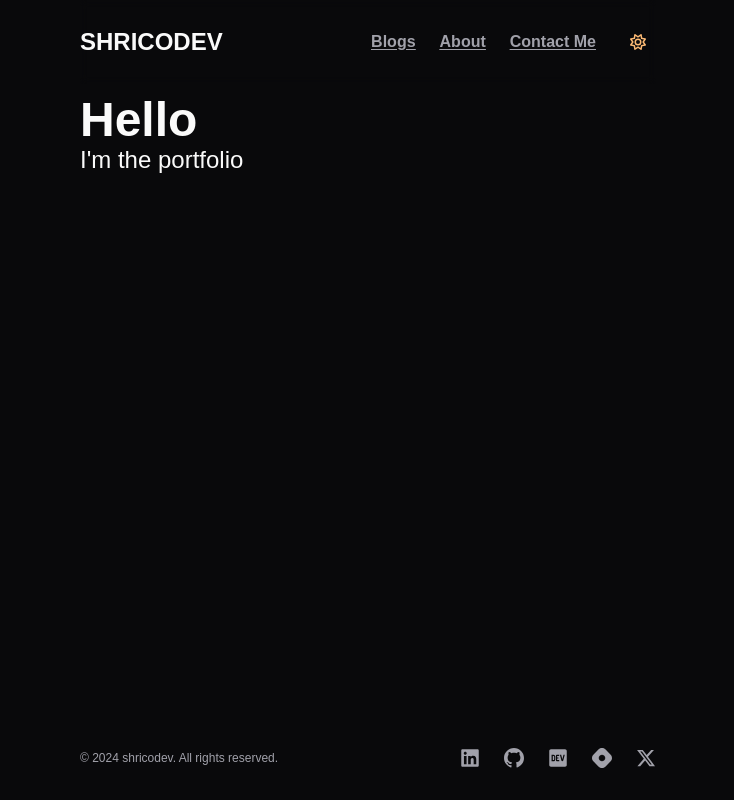
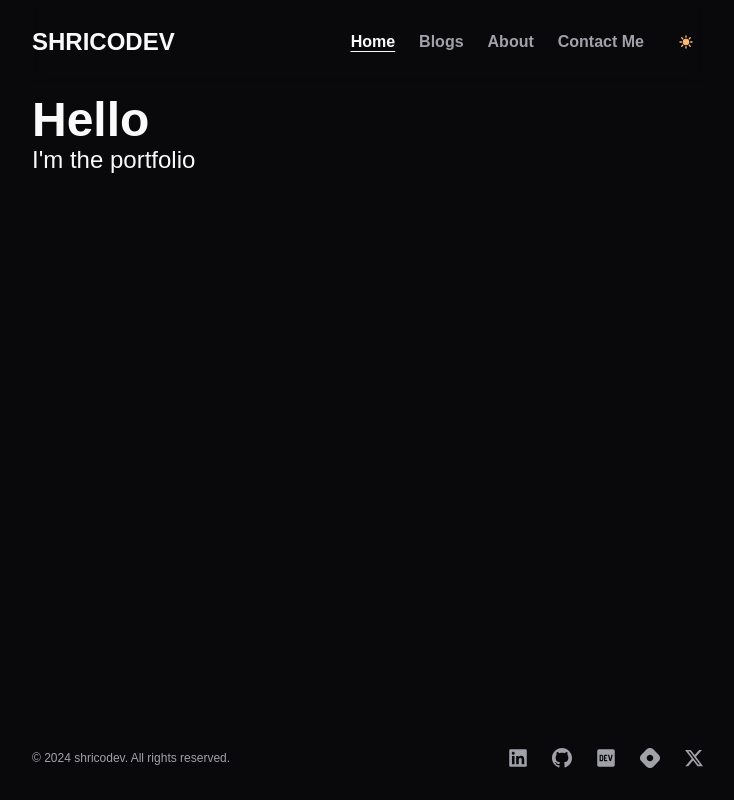
Before and after one commit to OctoPie23/my-react-portfolio, a Next.js app: page / in a window 1280 px wide. Shown: the whole page, without its empty margins (272-1006 px from the left). Built offline with nearby package versions, Linux system fonts and the light colour scheme.

Commit message:
feat: Add Socials comp & dyn. style for nav items

```diff
--- a/app/layout.tsx
+++ b/app/layout.tsx
@@ -31,11 +31,11 @@ export default function RootLayout({
     // It requires this to be set since, we don't really know the user theme preference on the server side.
     <html lang='en' suppressHydrationWarning>
       <body
-        className={`${geistSans.variable} ${geistMono.variable} mx-auto flex min-h-screen max-w-xl flex-col px-2 antialiased sm:px-0`}
+        className={`${geistSans.variable} ${geistMono.variable} mx-auto flex min-h-screen max-w-2xl flex-col px-2 antialiased sm:px-0`}
       >
         <Providers>
           <Navbar />
-          <main className='max-w-xl grow'>{children}</main>
+          <main className='max-w-2xl grow'>{children}</main>
           <Footer />
         </Providers>
       </body>
--- a/components/footer.tsx
+++ b/components/footer.tsx
@@ -36,7 +36,7 @@ const socials = [
 
 export const Footer = () => {
   return (
-    <footer className='container max-w-xl py-8'>
+    <footer className='container max-w-2xl py-8'>
       <div className='md:flex md:items-center md:justify-between'>
         <div className='flex justify-center space-x-6 md:order-2'>
           {socials.map((social) => (
@@ -48,7 +48,7 @@ export const Footer = () => {
               className='text-muted-foreground hover:text-foreground'
             >
               <span className='sr-only'>{social.name}</span>
-              <social.icon />
+              <social.icon className='size-5' />
             </a>
           ))}
         </div>
--- a/components/icons.tsx
+++ b/components/icons.tsx
@@ -1,14 +1,65 @@
 import { SVGProps } from 'react'
+
+export function Loader(
+  props: JSX.IntrinsicAttributes & SVGProps<SVGSVGElement>,
+) {
+  return (
+    <svg
+      fill='currentColor'
+      viewBox='0 0 512 512'
+      xmlns='http://www.w3.org/2000/svg'
+      {...props}
+    >
+      <path d='M222.7 32.1c5 16.9-4.6 34.8-21.5 39.8C121.8 95.6 64 169.1 64 256c0 106 86 192 192 192s192-86 192-192c0-86.9-57.8-160.4-137.1-184.1c-16.9-5-26.6-22.9-21.5-39.8s22.9-26.6 39.8-21.5C434.9 42.1 512 140 512 256c0 141.4-114.6 256-256 256S0 397.4 0 256C0 140 77.1 42.1 182.9 10.6c16.9-5 34.8 4.6 39.8 21.5z' />
+    </svg>
+  )
+}
+
+export function SunIcon(
+  props: JSX.IntrinsicAttributes & SVGProps<SVGSVGElement>,
+) {
+  return (
+    <svg
+      fill='currentColor'
+      viewBox='0 0 24 24'
+      xmlns='http://www.w3.org/2000/svg'
+      {...props}
+    >
+      <path
+        fill-rule='evenodd'
+        d='M13 3a1 1 0 1 0-2 0v2a1 1 0 1 0 2 0V3ZM6.343 4.929A1 1 0 0 0 4.93 6.343l1.414 1.414a1 1 0 0 0 1.414-1.414L6.343 4.929Zm12.728 1.414a1 1 0 0 0-1.414-1.414l-1.414 1.414a1 1 0 0 0 1.414 1.414l1.414-1.414ZM12 7a5 5 0 1 0 0 10 5 5 0 0 0 0-10Zm-9 4a1 1 0 1 0 0 2h2a1 1 0 1 0 0-2H3Zm16 0a1 1 0 1 0 0 2h2a1 1 0 1 0 0-2h-2ZM7.757 17.657a1 1 0 1 0-1.414-1.414l-1.414 1.414a1 1 0 1 0 1.414 1.414l1.414-1.414Zm9.9-1.414a1 1 0 0 0-1.414 1.414l1.414 1.414a1 1 0 0 0 1.414-1.414l-1.414-1.414ZM13 19a1 1 0 1 0-2 0v2a1 1 0 1 0 2 0v-2Z'
+        clip-rule='evenodd'
+      />
+    </svg>
+  )
+}
+
+export function MoonIcon(
+  props: JSX.IntrinsicAttributes & SVGProps<SVGSVGElement>,
+) {
+  return (
+    <svg
+      fill='currentColor'
+      viewBox='0 0 24 24'
+      xmlns='http://www.w3.org/2000/svg'
+      {...props}
+    >
+      <path
+        fill-rule='evenodd'
+        d='M11.675 2.015a.998.998 0 0 0-.403.011C6.09 2.4 2 6.722 2 12c0 5.523 4.477 10 10 10 4.356 0 8.058-2.784 9.43-6.667a1 1 0 0 0-1.02-1.33c-.08.006-.105.005-.127.005h-.001l-.028-.002A5.227 5.227 0 0 0 20 14a8 8 0 0 1-8-8c0-.952.121-1.752.404-2.558a.996.996 0 0 0 .096-.428V3a1 1 0 0 0-.825-.985Z'
+        clip-rule='evenodd'
+      />
+    </svg>
+  )
+}
 
 export function GitHubIcon(
   props: JSX.IntrinsicAttributes & SVGProps<SVGSVGElement>,
 ) {
   return (
     <svg
-      width='20'
-      height='20'
+      fill='currentColor'
       viewBox='0 0 24 24'
-      fill='none'
       xmlns='http://www.w3.org/2000/svg'
       {...props}
     >
@@ -32,13 +83,8 @@ export function TwitterIcon(
 ) {
   return (
     <svg
-      stroke='currentColor'
       fill='currentColor'
-      strokeWidth='0'
       viewBox='0 0 512 512'
-      className='h-5 w-5'
-      height='1em'
-      width='1em'
       xmlns='http://www.w3.org/2000/svg'
       {...props}
     >
@@ -52,12 +98,9 @@ export function HashnodeIcon(
 ) {
   return (
     <svg
-      className='h-5 w-5'
-      width='337'
-      height='337'
+      fill='currentColor'
       viewBox='0 0 337 337'
-      stroke='currentColor'
-      fill='currentColor'
+      xmlns='http://www.w3.org/2000/svg'
       {...props}
     >
       <rect x='113' y='113' width='111' height='111' rx='55.5' fill='none' />
@@ -76,13 +119,8 @@ export function LinkedInIcon(
 ) {
   return (
     <svg
-      stroke='currentColor'
       fill='currentColor'
-      strokeWidth='0'
       viewBox='0 0 448 512'
-      className='h-5 w-5'
-      height='1em'
-      width='1em'
       xmlns='http://www.w3.org/2000/svg'
       {...props}
     >
@@ -96,10 +134,9 @@ export function DevToIcon(
 ) {
   return (
     <svg
+      fill='currentColor'
       xmlns='http://www.w3.org/2000/svg'
       viewBox='0 0 448 512'
-      className='h-5 w-5'
-      fill='currentColor'
       {...props}
     >
       <path d='M120.1 208.3c-3.9-2.9-7.8-4.4-11.7-4.4H91v104.5h17.5c3.9 0 7.8-1.5 11.7-4.4 3.9-2.9 5.8-7.3 5.8-13.1v-69.7c0-5.8-2-10.2-5.8-13.1zM404.1 32H43.9C19.7 32 .1 51.6 0 75.8v360.4C.1 460.4 19.7 480 43.9 480h360.2c24.2 0 43.8-19.6 43.9-43.8V75.8c-.1-24.2-19.7-43.8-43.9-43.8zM154.2 291.2c0 18.8-11.6 47.3-48.4 47.3h-46.4V173h47.4c35.4 0 47.4 28.5 47.4 47.3v70.9zm100.7-88.7H201.6v38.4h32.6v29.6H201.6v38.4h53.3v29.6h-62.2c-11.2.3-20.4-8.5-20.7-19.7V193.7c-.3-11.2 8.6-20.4 19.7-20.7h63.2v29.5zm103.6 115.3c-13.2 30.8-36.9 24.6-47.4 0l-38.5-144.8h32.6l29.7 113.7 29.6-113.7h32.6l-38.5 144.8z' />
@@ -107,42 +144,64 @@ export function DevToIcon(
   )
 }
 
-export function Loader(
+export function LeetCodeIcon(
   props: JSX.IntrinsicAttributes & SVGProps<SVGSVGElement>,
 ) {
   return (
     <svg
       fill='currentColor'
+      viewBox='0 0 24 24'
       xmlns='http://www.w3.org/2000/svg'
-      viewBox='0 0 512 512'
       {...props}
     >
-      <path d='M222.7 32.1c5 16.9-4.6 34.8-21.5 39.8C121.8 95.6 64 169.1 64 256c0 106 86 192 192 192s192-86 192-192c0-86.9-57.8-160.4-137.1-184.1c-16.9-5-26.6-22.9-21.5-39.8s22.9-26.6 39.8-21.5C434.9 42.1 512 140 512 256c0 141.4-114.6 256-256 256S0 397.4 0 256C0 140 77.1 42.1 182.9 10.6c16.9-5 34.8 4.6 39.8 21.5z' />
+      <path d='M22,14.355c0-0.742-0.564-1.346-1.26-1.346H10.676c-0.696,0-1.26,0.604-1.26,1.346s0.563,1.346,1.26,1.346H20.74C21.436,15.702,22,15.098,22,14.355z'></path>
+      <path d='M3.482,18.187l4.313,4.361C8.768,23.527,10.113,24,11.598,24c1.485,0,2.83-0.512,3.805-1.494l2.588-2.637c0.51-0.514,0.492-1.365-0.039-1.9c-0.531-0.535-1.375-0.553-1.884-0.039l-2.676,2.607c-0.462,0.467-1.102,0.662-1.809,0.662s-1.346-0.195-1.81-0.662l-4.298-4.363c-0.463-0.467-0.696-1.15-0.696-1.863c0-0.713,0.233-1.357,0.696-1.824l4.285-4.38c0.463-0.467,1.116-0.645,1.822-0.645s1.346,0.195,1.809,0.662l2.676,2.606c0.51,0.515,1.354,0.497,1.885-0.038c0.531-0.536,0.549-1.387,0.039-1.901l-2.588-2.636c-0.649-0.646-1.471-1.116-2.392-1.33l-0.034-0.007l2.447-2.503c0.512-0.514,0.494-1.366-0.037-1.901c-0.531-0.535-1.376-0.552-1.887-0.038L3.482,10.476C2.509,11.458,2,12.813,2,14.311C2,15.809,2.509,17.207,3.482,18.187z'></path>
     </svg>
   )
 }
 
-export function SunIcon(
+export function GeeksForGeeksIcon(
   props: JSX.IntrinsicAttributes & SVGProps<SVGSVGElement>,
 ) {
   return (
     <svg
       fill='currentColor'
+      viewBox='0 0 24 24'
       xmlns='http://www.w3.org/2000/svg'
-      viewBox='0 0 512 512'
       {...props}
     >
-      <path d='M375.7 19.7c-1.5-8-6.9-14.7-14.4-17.8s-16.1-2.2-22.8 2.4L256 61.1 173.5 4.2c-6.7-4.6-15.3-5.5-22.8-2.4s-12.9 9.8-14.4 17.8l-18.1 98.5L19.7 136.3c-8 1.5-14.7 6.9-17.8 14.4s-2.2 16.1 2.4 22.8L61.1 256 4.2 338.5c-4.6 6.7-5.5 15.3-2.4 22.8s9.8 13 17.8 14.4l98.5 18.1 18.1 98.5c1.5 8 6.9 14.7 14.4 17.8s16.1 2.2 22.8-2.4L256 450.9l82.5 56.9c6.7 4.6 15.3 5.5 22.8 2.4s12.9-9.8 14.4-17.8l18.1-98.5 98.5-18.1c8-1.5 14.7-6.9 17.8-14.4s2.2-16.1-2.4-22.8L450.9 256l56.9-82.5c4.6-6.7 5.5-15.3 2.4-22.8s-9.8-12.9-17.8-14.4l-98.5-18.1L375.7 19.7zM269.6 110l65.6-45.2 14.4 78.3c1.8 9.8 9.5 17.5 19.3 19.3l78.3 14.4L402 242.4c-5.7 8.2-5.7 19 0 27.2l45.2 65.6-78.3 14.4c-9.8 1.8-17.5 9.5-19.3 19.3l-14.4 78.3L269.6 402c-8.2-5.7-19-5.7-27.2 0l-65.6 45.2-14.4-78.3c-1.8-9.8-9.5-17.5-19.3-19.3L64.8 335.2 110 269.6c5.7-8.2 5.7-19 0-27.2L64.8 176.8l78.3-14.4c9.8-1.8 17.5-9.5 19.3-19.3l14.4-78.3L242.4 110c8.2 5.7 19 5.7 27.2 0zM256 368a112 112 0 1 0 0-224 112 112 0 1 0 0 224zM192 256a64 64 0 1 1 128 0 64 64 0 1 1 -128 0z' />
+      <g id='SVGRepo_bgCarrier' stroke-width='0'></g>
+      <g
+        id='SVGRepo_tracerCarrier'
+        stroke-linecap='round'
+        stroke-linejoin='round'
+      ></g>
+      <g id='SVGRepo_iconCarrier'>
+        <path d='M21.45 14.315c-.143.28-.334.532-.565.745a3.691 3.691 0 0 1-1.104.695 4.51 4.51 0 0 1-3.116-.016 3.79 3.79 0 0 1-2.135-2.078 3.571 3.571 0 0 1-.13-.353h7.418a4.26 4.26 0 0 1-.368 1.008zm-11.99-.654a3.793 3.793 0 0 1-2.134 2.078 4.51 4.51 0 0 1-3.117.016 3.7 3.7 0 0 1-1.104-.695 2.652 2.652 0 0 1-.564-.745 4.221 4.221 0 0 1-.368-1.006H9.59c-.038.12-.08.238-.13.352zm14.501-1.758a3.849 3.849 0 0 0-.082-.475l-9.634-.008a3.932 3.932 0 0 1 1.143-2.348c.363-.35.79-.625 1.26-.809a3.97 3.97 0 0 1 4.484.957l1.521-1.49a5.7 5.7 0 0 0-1.922-1.357 6.283 6.283 0 0 0-2.544-.49 6.35 6.35 0 0 0-2.405.457 6.007 6.007 0 0 0-1.963 1.276 6.142 6.142 0 0 0-1.325 1.94 5.862 5.862 0 0 0-.466 1.864h-.063a5.857 5.857 0 0 0-.467-1.865 6.13 6.13 0 0 0-1.325-1.939A6 6 0 0 0 8.21 6.34a6.698 6.698 0 0 0-4.949.031A5.708 5.708 0 0 0 1.34 7.73l1.52 1.49a4.166 4.166 0 0 1 4.484-.958c.47.184.898.46 1.26.81.368.36.66.792.859 1.268.146.344.242.708.285 1.08l-9.635.008A4.714 4.714 0 0 0 0 12.457a6.493 6.493 0 0 0 .345 2.127 4.927 4.927 0 0 0 1.08 1.783c.528.56 1.17 1 1.88 1.293a6.454 6.454 0 0 0 2.504.457c.824.005 1.64-.15 2.404-.457a5.986 5.986 0 0 0 1.964-1.277 6.116 6.116 0 0 0 1.686-3.076h.273a6.13 6.13 0 0 0 1.686 3.077 5.99 5.99 0 0 0 1.964 1.276 6.345 6.345 0 0 0 2.405.457 6.45 6.45 0 0 0 2.502-.457 5.42 5.42 0 0 0 1.882-1.293 4.928 4.928 0 0 0 1.08-1.783A6.52 6.52 0 0 0 24 12.457a4.757 4.757 0 0 0-.039-.554z'></path>
+      </g>
     </svg>
   )
 }
 
-export function MoonIcon(
+export function CodingNinjasIcon(
   props: JSX.IntrinsicAttributes & SVGProps<SVGSVGElement>,
 ) {
   return (
-    <svg xmlns='http://www.w3.org/2000/svg' viewBox='0 0 384 512' {...props}>
-      <path d='M223.5 32C100 32 0 132.3 0 256S100 480 223.5 480c60.6 0 115.5-24.2 155.8-63.4c5-4.9 6.3-12.5 3.1-18.7s-10.1-9.7-17-8.5c-9.8 1.7-19.8 2.6-30.1 2.6c-96.9 0-175.5-78.8-175.5-176c0-65.8 36-123.1 89.3-153.3c6.1-3.5 9.2-10.5 7.7-17.3s-7.3-11.9-14.3-12.5c-6.3-.5-12.6-.8-19-.8z' />
+    <svg
+      fill='currentColor'
+      viewBox='0 0 24 24'
+      xmlns='http://www.w3.org/2000/svg'
+      {...props}
+    >
+      <g id='SVGRepo_bgCarrier' stroke-width='0'></g>
+      <g
+        id='SVGRepo_tracerCarrier'
+        stroke-linecap='round'
+        stroke-linejoin='round'
+      ></g>
+      <g id='SVGRepo_iconCarrier'>
+        <path d='M23.198 0c-.499.264-1.209.675-1.79.984a542.82 542.82 0 0 0 0 6.242c.995-.526 1.761-.834 1.79-2.066V0zM8.743.181C7.298.144 5.613.65 4.47 1.414c-1.17.8-1.987 1.869-2.572 3.179A16.787 16.787 0 0 0 .9 8.87c-.15 1.483-.128 3.079.025 4.677.27 1.855.601 3.724 1.616 5.456 1.57 2.62 4.313 4.109 7.262 4.19 3.41.246 7.233.53 11.411.807.022-2.005.01-5.418 0-6.25-3.206-.21-7.398-.524-11.047-.782-.443-.043-.896-.056-1.324-.172-1.086-.295-1.806-.802-2.374-1.757-.643-1.107-.875-2.832-.797-4.294.11-1.27.287-2.41 1.244-3.44.669-.56 1.307-.758 2.161-.84 5.17.345 7.609.53 12.137.858.032-1.133.01-3.46 0-6.229C16.561.752 12.776.474 8.743.181zm-.281 9.7c.174.675.338 1.305.729 1.903.537.832 1.375 1.127 2.388.877.76-.196 1.581-.645 2.35-1.282zm12.974 1.04-5.447.689c.799.739 1.552 1.368 2.548 1.703.988.319 1.78.01 2.308-.777.209-.329.56-1.148.591-1.614zm.842 6.461c-.388.01-.665.198-.87.355.002 1.798 0 4.127 0 6.223.586-.297 1.135-.644 1.793-.998-.005-1.454.002-3.137-.005-4.707a.904.904 0 0 0-.917-.873z'></path>
+      </g>
     </svg>
   )
 }
--- a/components/navbar.tsx
+++ b/components/navbar.tsx
@@ -1,30 +1,55 @@
+'use client'
+
 import Link from 'next/link'
 import { ThemeToggle } from './theme-toggle'
+import { usePathname } from 'next/navigation'
 
 export const Navbar = () => {
+  const pathName = usePathname()
+
+  const getClassnameForLink = (path: string) =>
+    pathName === path
+      ? 'underline underline-offset-4 text-foreground'
+      : 'text-muted-foreground'
+
+  const links = {
+    home: '/',
+    blogs: '/blogs',
+    about: '/about',
+    contact: '/contact-me',
+  }
+
   return (
-    <header className='container fixed inset-x-0 top-0 z-50 mx-auto max-w-xl px-2 py-6 backdrop-blur-sm sm:px-0'>
+    <header className='container fixed inset-x-0 top-0 z-50 mx-auto max-w-2xl px-2 py-6 backdrop-blur-sm sm:px-0'>
       <nav className='flex items-center justify-between'>
         <div className='hidden sm:flex'>
-          <Link href='/' className='text-2xl font-bold uppercase'>
+          <Link
+            href={links.home}
+            className='select-none text-2xl font-bold uppercase'
+          >
             shricodev
           </Link>
         </div>
 
         <div className='ml-0 flex items-center justify-between gap-6 font-semibold text-muted-foreground sm:ml-auto'>
           <ul className='flex items-center gap-6'>
-            <li className='underline underline-offset-2 transition-colors hover:text-foreground/80'>
-              <Link href='/blogs' className='capitalize'>
+            <li className={getClassnameForLink(links.home)}>
+              <Link href={links.home} className='capitalize'>
+                home
+              </Link>
+            </li>
+            <li className={getClassnameForLink(links.blogs)}>
+              <Link href={links.blogs} className='capitalize'>
                 blogs
               </Link>
             </li>
-            <li className='underline underline-offset-2 transition-colors hover:text-foreground/80'>
-              <Link href='/about' className='capitalize'>
+            <li className={getClassnameForLink(links.about)}>
+              <Link href={links.about} className='capitalize'>
                 about
               </Link>
             </li>
-            <li className='underline underline-offset-2 transition-colors hover:text-foreground/80'>
-              <Link href='/contact' className='capitalize'>
+            <li className={getClassnameForLink(links.contact)}>
+              <Link href={links.contact} className='capitalize'>
                 contact me
               </Link>
             </li>
--- a/components/theme-toggle.tsx
+++ b/components/theme-toggle.tsx
@@ -25,7 +25,7 @@ export const ThemeToggle = () => {
     resolvedTheme === 'light' ? (
       <MoonIcon className='size-5 text-zinc-900' />
     ) : (
-      <SunIcon className='size-10 text-orange-300' />
+      <SunIcon className='size-5 text-orange-300' />
     )
 
   return (
```
Also changed, not shown: components/social.tsx (added, +27 -0 lines), components/socials.tsx (added, +90 -0 lines).
